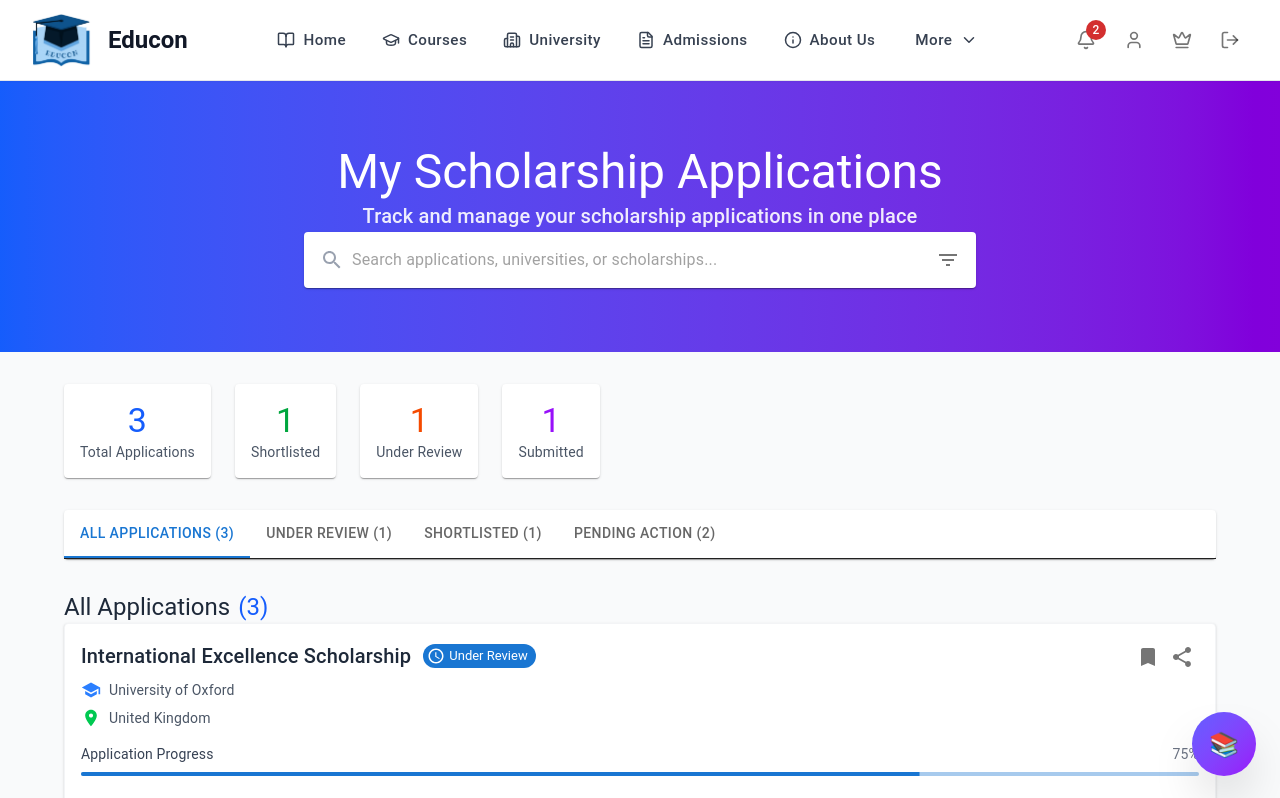
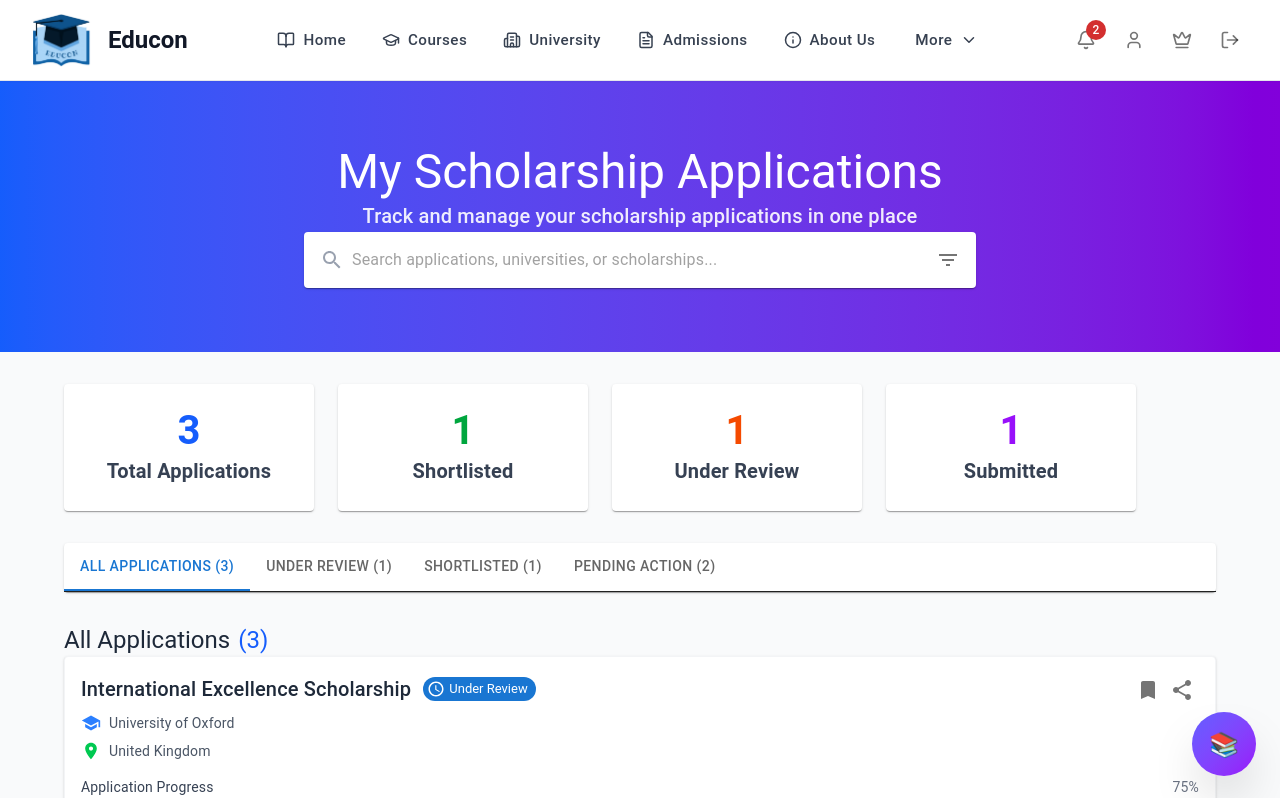
Before and after one commit to ankannexucon/educon-client, a React (Vite) app: page /track-scholarship in a window 1280 px wide. Shown: the top 798 px of the page. Built offline with nearby package versions, Linux system fonts and the light colour scheme.

Commit message:
fixed the stats in scholarships

```diff
--- a/src/pages/Admission/ScholarshipPage.jsx
+++ b/src/pages/Admission/ScholarshipPage.jsx
@@ -31,7 +31,7 @@ import {
   Share,
   FilterList
 } from '@mui/icons-material';
-import { toast} from 'react-hot-toast';
+import { toast } from 'react-hot-toast';
 import ScholarshipApplicationModal from "../../components/course/ScholarshipApplicationModal";
 
 
@@ -200,7 +200,7 @@ const ScholarshipPage = () => {
               <Typography variant="caption" className="text-gray-500">Deadline</Typography>
               <Typography variant="body2" className="font-semibold">
                 {new Date(scholarship.deadline).toLocaleDateString()}
-            </Typography>
+              </Typography>
             </div>
           </div>
         </div>
@@ -339,30 +339,32 @@ const ScholarshipPage = () => {
 
         {/* Stats */}
         <Grid container spacing={3} className="mb-8">
-          <Grid item xs={12} sm={3}>
-            <Paper className="p-4 text-center shadow-md">
-              <Typography variant="h4" className="text-blue-600 font-bold">50+</Typography>
-              <Typography variant="body2" className="text-gray-600">Scholarships</Typography>
-            </Paper>
-          </Grid>
-          <Grid item xs={12} sm={3}>
-            <Paper className="p-4 text-center shadow-md">
-              <Typography variant="h4" className="text-green-600 font-bold">25+</Typography>
-              <Typography variant="body2" className="text-gray-600">Countries</Typography>
-            </Paper>
-          </Grid>
-          <Grid item xs={12} sm={3}>
-            <Paper className="p-4 text-center shadow-md">
-              <Typography variant="h4" className="text-purple-600 font-bold">$5M+</Typography>
-              <Typography variant="body2" className="text-gray-600">Total Funding</Typography>
-            </Paper>
-          </Grid>
-          <Grid item xs={12} sm={3}>
-            <Paper className="p-4 text-center shadow-md">
-              <Typography variant="h4" className="text-orange-600 font-bold">1000+</Typography>
-              <Typography variant="body2" className="text-gray-600">Students Helped</Typography>
-            </Paper>
-          </Grid>
+          {[
+            { value: "50+", color: "text-blue-600", label: "Scholarships" },
+            { value: "25+", color: "text-green-600", label: "Countries" },
+            { value: "50k+", color: "text-red-600", label: "Universities" },
+            { value: "$5M+", color: "text-purple-600", label: "Total Funding" },
+            { value: "1000+", color: "text-orange-600", label: "Students Helped" },
+          ].map((item, index) => (
+            <Grid item xs={12} sm={6} md={3} key={index}>
+              <Paper
+                className="flex flex-col justify-center items-center p-6 shadow-md h-full w-full"
+                sx={{
+                  width: "200px",
+                  display: "flex",
+                  justifyContent: "center",
+                  alignItems: "center",
+                }}
+              >
+                <Typography variant="h4" className={`${item.color} font-bold`}>
+                  {item.value}
+                </Typography>
+                <Typography variant="body2" className="text-gray-600">
+                  {item.label}
+                </Typography>
+              </Paper>
+            </Grid>
+          ))}
         </Grid>
 
         {/* Scholarship List */}
--- a/src/pages/application/ScholarshipApplicationPage.jsx
+++ b/src/pages/application/ScholarshipApplicationPage.jsx
@@ -22,8 +22,6 @@ import {
   DialogContent,
   DialogActions,
   LinearProgress,
-  Badge,
-  Avatar,
   List,
   ListItem,
   ListItemIcon,
@@ -37,7 +35,6 @@ import {
   Download,
   Visibility,
   Cancel,
-  Edit,
   CheckCircle,
   Pending,
   Schedule,
@@ -594,40 +591,58 @@ const ScholarshipApplicationPage = () => {
 
       {/* Main Content */}
       <Container maxWidth="lg" className="py-8">
+
         {/* Stats Cards */}
-        <Grid container spacing={3} className="mb-8">
-          <Grid item xs={12} sm={6} md={3}>
-            <Paper className="p-4 text-center shadow-md bg-white">
-              <Typography variant="h4" className="text-blue-600 font-bold">
-                {applicationData.length}
+        <Grid container spacing={3} alignItems="stretch" className="mb-8">
+          {[
+            {
+              value: applicationData.length,
+              color: "text-blue-600",
+              label: "Total Applications",
+            },
+            {
+              value: applicationData.filter((app) => app.status === "shortlisted").length,
+              color: "text-green-600",
+              label: "Shortlisted",
+            },
+            {
+              value: applicationData.filter((app) => app.status === "under_review").length,
+              color: "text-orange-600",
+              label: "Under Review",
+            },
+            {
+              value: applicationData.filter((app) => app.status === "submitted").length,
+              color: "text-purple-600",
+              label: "Submitted",
+            },
+          ].map((item, index) => (
+            <Grid item xs={12} sm={6} md={3} key={index}>
+              <Paper
+                className="flex flex-col justify-center items-center p-6 text-center shadow-md bg-white rounded-2xl transition-transform transform hover:scale-105 hover:shadow-lg"
+                sx={{
+                  width: "250px",
+                  display: "flex",
+                  justifyContent: "center",
+                  alignItems: "center",
+                }}
+              >
+                <Typography
+                  variant="h3"
+                  className={`${item.color} font-extrabold mb-2`}
+                  sx={{ fontSize: '2.5rem', fontWeight: 'bold' }}
+                >
+                  {item.value}
                 </Typography>
-              <Typography variant="body2" className="text-gray-600">Total Applications</Typography>
+                <Typography
+                  variant="h6"
+                  className="text-gray-700 font-semibold"
+                  sx={{ fontWeight: '600' }}
+                >
+                  {item.label}
+                </Typography>
               </Paper>
             </Grid>
-          <Grid item xs={12} sm={6} md={3}>
-            <Paper className="p-4 text-center shadow-md bg-white">
-              <Typography variant="h4" className="text-green-600 font-bold">
-                {applicationData.filter(app => app.status === 'shortlisted').length}
-              </Typography>
-              <Typography variant="body2" className="text-gray-600">Shortlisted</Typography>
-            </Paper>
-          </Grid>
-          <Grid item xs={12} sm={6} md={3}>
-            <Paper className="p-4 text-center shadow-md bg-white">
-              <Typography variant="h4" className="text-orange-600 font-bold">
-                {applicationData.filter(app => app.status === 'under_review').length}
-              </Typography>
-              <Typography variant="body2" className="text-gray-600">Under Review</Typography>
-            </Paper>
-          </Grid>
-          <Grid item xs={12} sm={6} md={3}>
-            <Paper className="p-4 text-center shadow-md bg-white">
-              <Typography variant="h4" className="text-purple-600 font-bold">
-                {applicationData.filter(app => app.status === 'submitted').length}
-              </Typography>
-              <Typography variant="body2" className="text-gray-600">Submitted</Typography>
-            </Paper>
-          </Grid>
+          ))}
         </Grid>
 
         {/* Tabs */}
```
Lines whose indentation alone changed are shown as unchanged.
